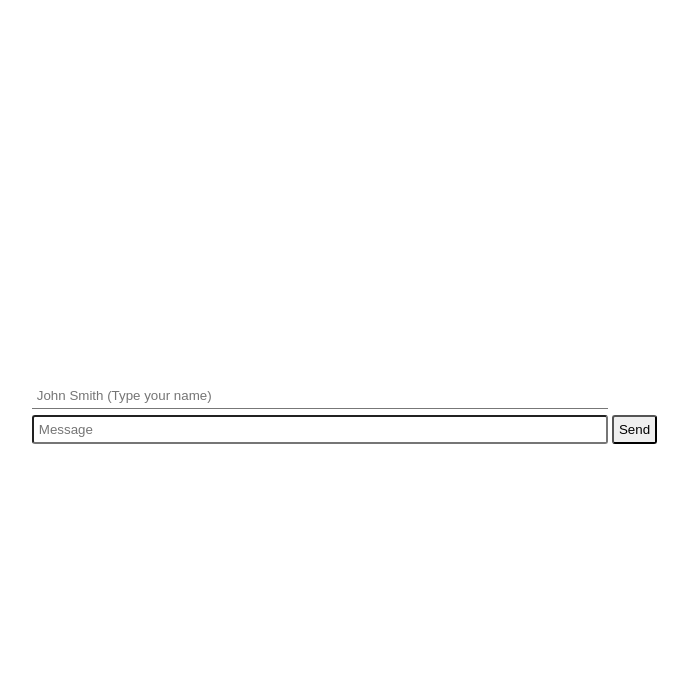
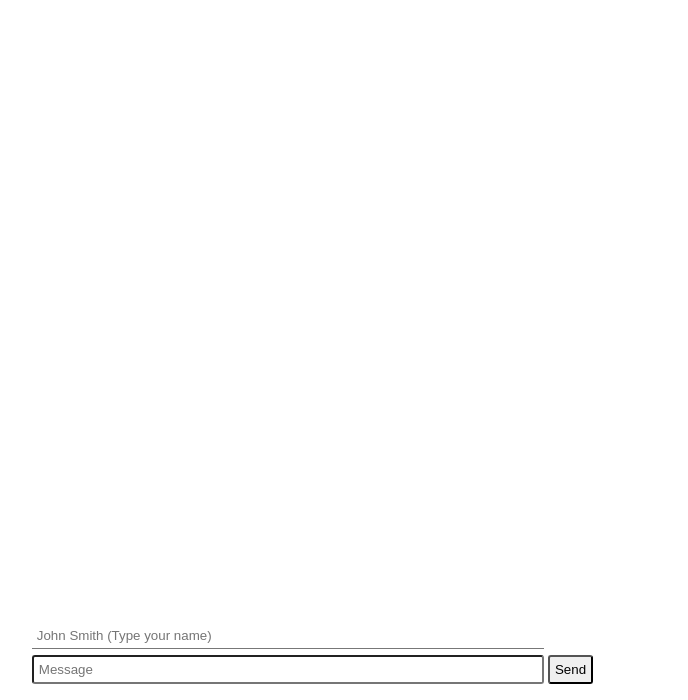
Before and after one commit to CemraJC/simple-chat, a website: page index.html in a window 1280 px wide. Shown: the part 100-800 px from the top of the page, without its empty margins (288-976 px from the left). Drawn offline with nearby package versions, Linux system fonts and the light colour scheme; no server answers.

Commit message:
Added a better layout

```diff
--- a/styles.css
+++ b/styles.css
@@ -2,6 +2,10 @@
     margin: 0;
     padding: 0;
     box-sizing: inherit;
+}
+
+html, body, #wrapper {
+    height: 100%;
 }
 
 body {
@@ -9,6 +13,8 @@
 }
 
 #wrapper {
+    display: flex;
+    flex-direction: column;
     margin: 0 auto;
     max-width: 50rem;
     font-family: Open Sans, Arial, sans-serif;
@@ -28,12 +34,13 @@
 
 #controls, #messages-root {
     margin: 0 auto;
+    min-height: 5rem;
     width: 80%;
 }
 
 #messages-root {
+    flex: 1;
     margin: 2rem auto;
-    height: 20rem;
     overflow-y: scroll;
     list-style: none;
 }
@@ -54,7 +61,7 @@
 }
 
 #controls input {
-    width: 90%;
+    width: 80%;
 }
 
 #controls #namer {
```
